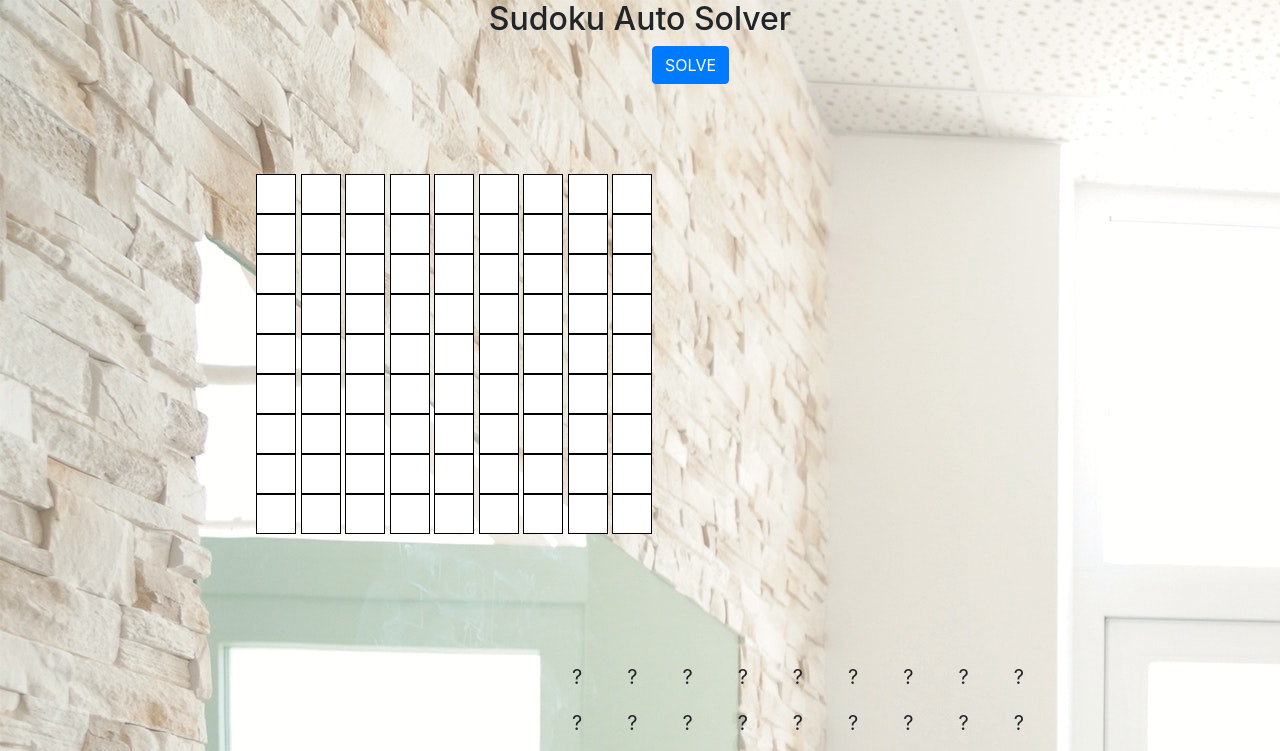
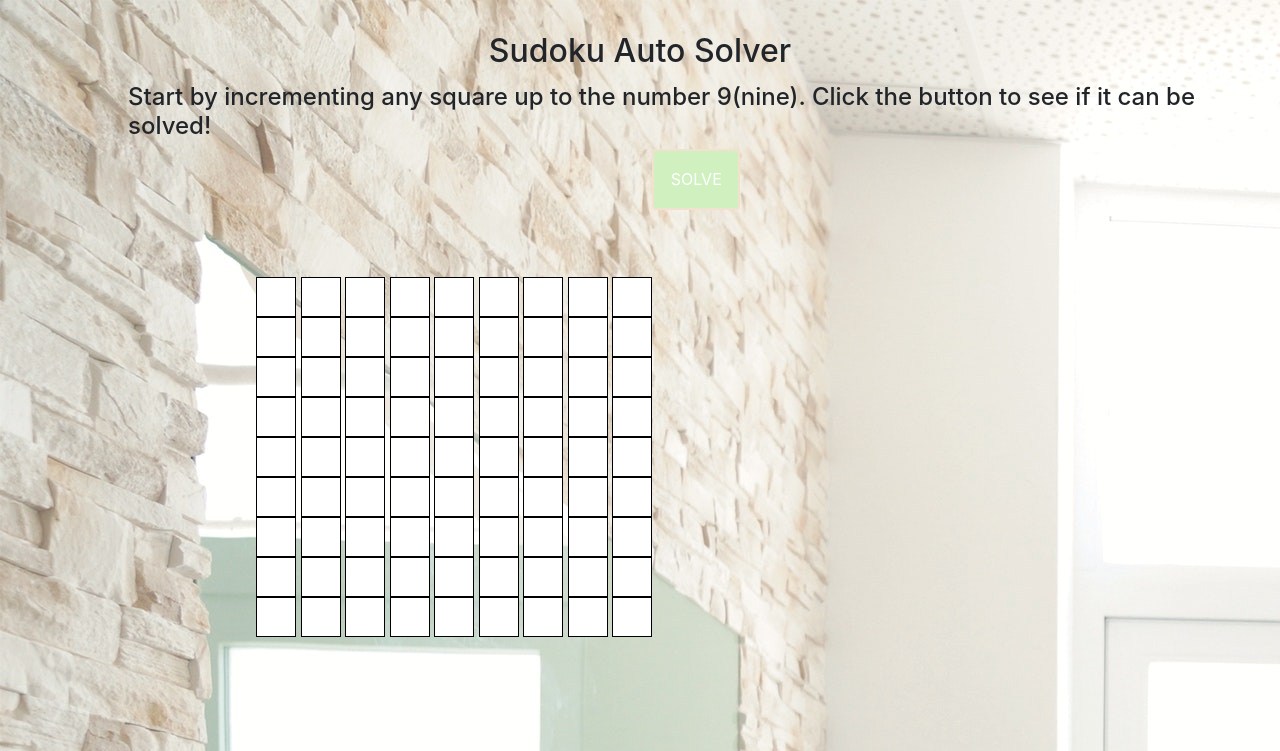
Before and after one commit to AlliDoisCode1234/sudoku-auto-solver, a plain HTML site: page index.html in a window 1280 px wide. Shown: the top 751 px of the page. Drawn offline with nearby package versions, Linux system fonts and the light colour scheme.

Commit message:
cleanCode

```diff
--- a/index.html
+++ b/index.html
@@ -14,7 +14,9 @@
 </head>
 <body>
 
-    <h2>Sudoku Auto Solver</h2>
+    <h2 id="heading">Sudoku Auto Solver</h2>
+    <h4>Start by incrementing any square up to the number 9(nine). Click the button to see if it can be solved!</h4>
+
     <div id = "initialBoard">
         <input id = "1" type="number" maxlength="1" max = "9" min = "1">
         <input id = "2" type="number" maxlength="1" max = "9" min = "1">
@@ -107,7 +109,7 @@
         <input id = "81" type="number" maxlength="1" max = "9" min = "1">
         <br>
     </div>
-    <button onclick="initiate()" class = "btn btn-primary">SOLVE</button>
+    <button id ="solver-btn" onclick="initiate()" class = "btn btn-primary">SOLVE</button>
 
     <div id = "answerBoard">
         <p id = "row 1"></p>
@@ -123,7 +125,7 @@
     <script>
         // initially populating the answer output area
         const placeHolder = " ? "
-        for (var i = 1; i <= 9; i++){
+        for (let i = 1; i <= 9; i++){
             document.getElementById("row " + String(i)).innerHTML = placeHolder +  "\xa0\xa0\xa0\xa0\xa0\xa0" + placeHolder + "\xa0\xa0\xa0\xa0\xa0\xa0" + placeHolder + "\xa0\xa0\xa0\xa0\xa0\xa0" + placeHolder + "\xa0\xa0\xa0\xa0\xa0\xa0" + placeHolder + "\xa0\xa0\xa0\xa0\xa0\xa0" + placeHolder + "\xa0\xa0\xa0\xa0\xa0\xa0" +  placeHolder + "\xa0\xa0\xa0\xa0\xa0\xa0" +  placeHolder + "\xa0\xa0\xa0\xa0\xa0\xa0" + placeHolder
         }
     </script>
--- a/style.css
+++ b/style.css
@@ -1,3 +1,9 @@
+* {
+  margin: 0;
+  padding: 0;
+  box-sizing: border-box;
+}
+
 body {
   background-image: url(./images/sudoku-lounge.jpg);
 }
@@ -34,7 +40,34 @@ button {
 h2 {
   text-align: center;
   margin-top: 6%;
+  font-size: 2rem;
 }
+
+#heading {
+  margin: 2.5% 0 1% 0;
+}
+
+h4 {
+  margin-left: 10%;
+}
+
 .author {
   font-size: 17px;
 }
+
+#solver-btn {
+  background: #d0f0c0;
+  border: 2px solid #f0e2ce;
+  color: white;
+  padding: 1.3%;
+}
+
+#solver-btn:hover {
+  transform: scale3d(1.3, 1.3, 1.3);
+  background: transparent;
+  color: black;
+  border: none;
+  -moz-box-shadow: inset 0 0 10px #f0e2ce;
+  -webkit-box-shadow: inset 0 0 10px #f0e2ce;
+  box-shadow: inset 0 0 10px #f0e2ce;
+}
```
